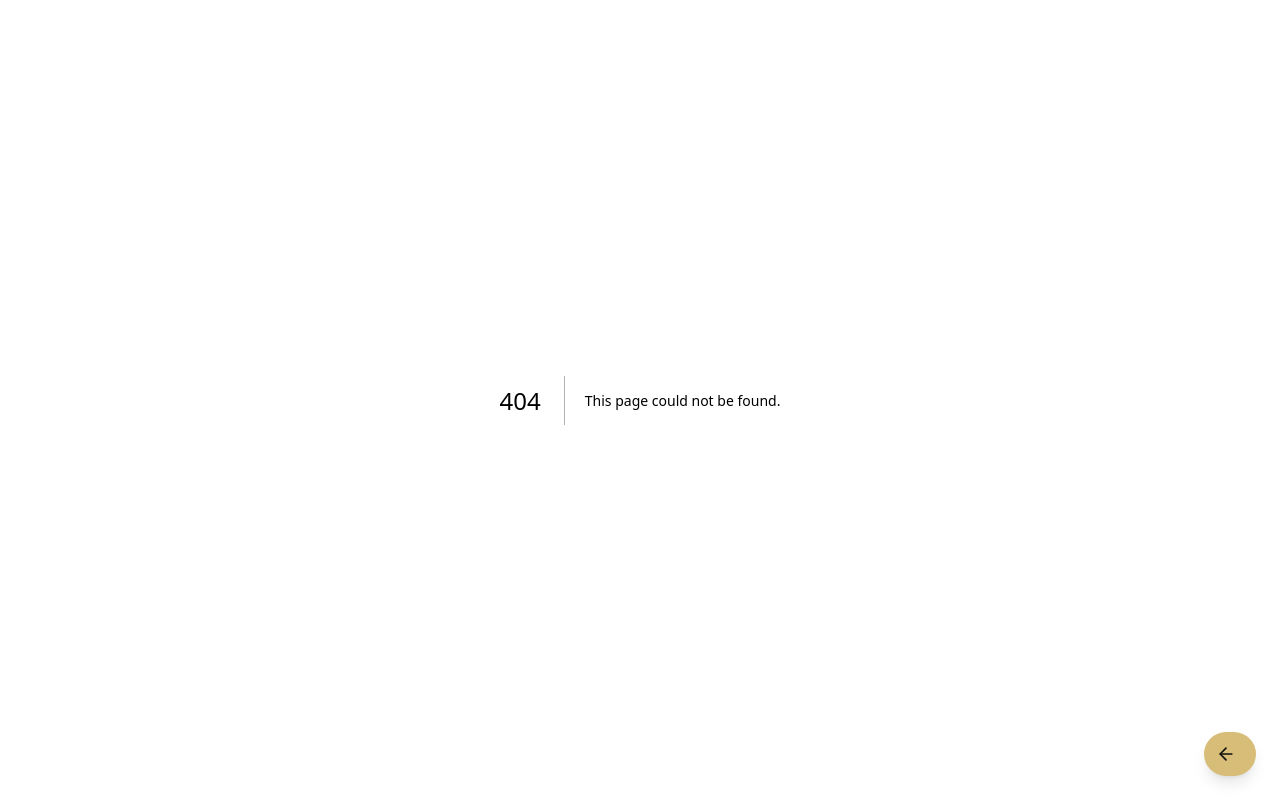
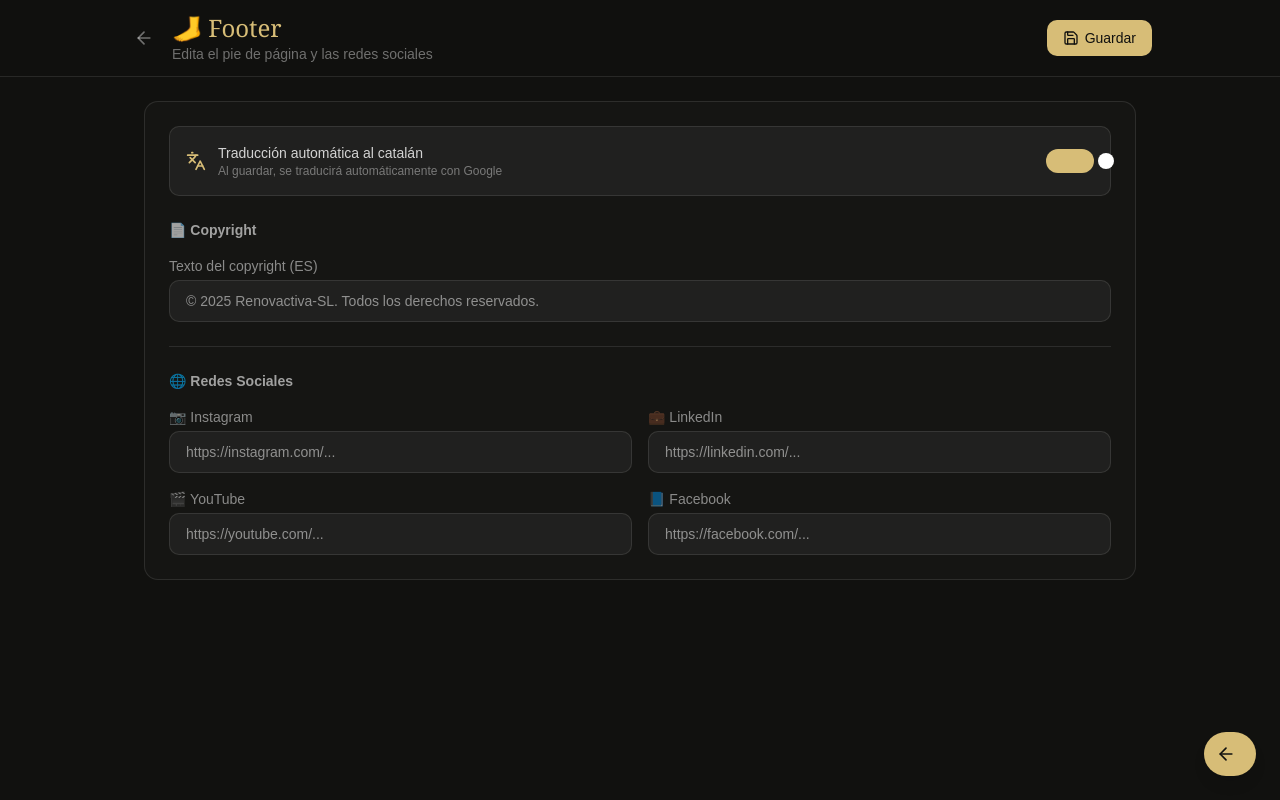
Before and after one commit to yoanybritocuba-collab/RENOVACTIVA, a Next.js app: page /admin/footer in a window 1280 px wide. Before the commit this address had no page. Built offline with nearby package versions, Linux system fonts and the light colour scheme; no server answers; the database is empty.

Commit message:
Crear editor de Footer en el admin

```diff
--- /dev/null
+++ b/app/admin/footer/page.tsx
@@ -0,0 +1,226 @@
+'use client'
+
+import { useEffect, useState } from 'react'
+import AdminSection from '@/components/admin/AdminSection'
+import { useTranslation } from '@/lib/useTranslation'
+import { Languages } from 'lucide-react'
+
+const SUPABASE_URL = 'https://izvllvunpjryeowponti.supabase.co'
+const SUPABASE_KEY = 'eyJhbGciOiJIUzI1NiIsInR5cCI6IkpXVCJ9.eyJpc3MiOiJzdXBhYmFzZSIsInJlZiI6Iml6dmxsdnVucGpyeWVvd3BvbnRpIiwicm9sZSI6ImFub24iLCJpYXQiOjE3ODg3MDgwODAsImV4cCI6MjEwNDI4NDA4MH0.T39sL0ZfR8yyP6oMl6POpXWM6067hr7jIk5oaOBBQEM'
+
+export default function FooterPage() {
+  const [loading, setLoading] = useState(true)
+  const [saving, setSaving] = useState(false)
+  const [error, setError] = useState('')
+  const [notice, setNotice] = useState('')
+  const [autoTranslate, setAutoTranslate] = useState(true)
+  const { translate } = useTranslation()
+
+  const [data, setData] = useState<any>({
+    id: '',
+    content: {
+      copyright: '',
+      social: { instagram: '', linkedin: '', youtube: '', facebook: '' },
+      translations: {
+        copyright: '',
+        social: { instagram: '', linkedin: '', youtube: '', facebook: '' }
+      }
+    }
+  })
+
+  useEffect(() => { loadData() }, [])
+
+  async function loadData() {
+    try {
+      const res = await fetch(`${SUPABASE_URL}/rest/v1/site_content?section=eq.footer&select=*`, {
+        headers: { 'apikey': SUPABASE_KEY, 'Authorization': `Bearer ${SUPABASE_KEY}` }
+      })
+      if (!res.ok) throw new Error('Error al cargar')
+      const result = await res.json()
+      if (result.length > 0) {
+        const footer = result[0]
+        setData({
+          ...footer,
+          content: {
+            ...footer.content,
+            translations: footer.content.translations || {
+              copyright: '',
+              social: { instagram: '', linkedin: '', youtube: '', facebook: '' }
+            }
+          }
+        })
+      }
+    } catch (err) { setError('Error: ' + (err as Error).message) }
+    finally { setLoading(false) }
+  }
+
+  async function saveData() {
+    setSaving(true)
+    setError('')
+    setNotice('')
+
+    try {
+      let contentToSave = { ...data.content }
+
+      if (autoTranslate) {
+        setNotice('🌐 Traduciendo al catalán...')
+
+        const translations = {
+          copyright: await translate(data.content.copyright || '', 'ca'),
+          social: {
+            instagram: data.content.social?.instagram || '',
+            linkedin: data.content.social?.linkedin || '',
+            youtube: data.content.social?.youtube || '',
+            facebook: data.content.social?.facebook || '',
+          }
+        }
+
+        contentToSave.translations = translations
+      }
+
+      const res = await fetch(`${SUPABASE_URL}/rest/v1/site_content?id=eq.${data.id}`, {
+        method: 'PATCH',
+        headers: {
+          'apikey': SUPABASE_KEY,
+          'Authorization': `Bearer ${SUPABASE_KEY}`,
+          'Content-Type': 'application/json',
+          'Prefer': 'return=minimal'
+        },
+        body: JSON.stringify({
+          content: contentToSave,
+          updated_at: new Date().toISOString()
+        })
+      })
+
+      if (!res.ok) throw new Error('Error al guardar')
+
+      setData({ ...data, content: contentToSave })
+      setNotice('✅ Footer guardado y traducido correctamente')
+    } catch (err) {
+      setError('❌ ' + (err as Error).message)
+    } finally {
+      setSaving(false)
+    }
+  }
+
+  function updateField(key: string, value: string) {
+    setData({
+      ...data,
+      content: { ...data.content, [key]: value }
+    })
+  }
+
+  function updateSocial(key: string, value: string) {
+    setData({
+      ...data,
+      content: {
+        ...data.content,
+        social: { ...data.content.social, [key]: value }
+      }
+    })
+  }
+
+  if (loading) return <div className="min-h-screen bg-[#11110f] flex items-center justify-center text-white/50">Cargando...</div>
+
+  return (
+    <AdminSection
+      title="🦶 Footer"
+      description="Edita el pie de página y las redes sociales"
+      onSave={saveData}
+      saving={saving}
+      error={error}
+      notice={notice}
+    >
+      <div className="space-y-6">
+        {/* Toggle de traducción */}
+        <div className="flex items-center justify-between bg-white/5 rounded-lg p-4 border border-white/10">
+          <div className="flex items-center gap-3">
+            <Languages className="size-5 text-[#d7bd77]" />
+            <div>
+              <p className="text-white/80 text-sm font-medium">Traducción automática al catalán</p>
+              <p className="text-white/40 text-xs">Al guardar, se traducirá automáticamente con Google</p>
+            </div>
+          </div>
+          <button
+            type="button"
+            onClick={() => setAutoTranslate(!autoTranslate)}
+            className={`relative w-12 h-6 rounded-full transition-colors ${
+              autoTranslate ? 'bg-[#d7bd77]' : 'bg-white/20'
+            }`}
+          >
+            <span
+              className={`absolute top-1 size-4 rounded-full bg-white transition-transform ${
+                autoTranslate ? 'translate-x-7' : 'translate-x-1'
+              }`}
+            />
+          </button>
+        </div>
+
+        {/* Copyright */}
+        <div className="border-b border-white/10 pb-6">
+          <h3 className="text-white/60 text-sm font-semibold mb-4">📄 Copyright</h3>
+          <div>
+            <label className="block text-white/50 text-sm mb-1">Texto del copyright (ES)</label>
+            <input
+              type="text"
+              value={data.content.copyright || ''}
+              onChange={(e) => updateField('copyright', e.target.value)}
+              className="w-full bg-white/5 border border-white/10 rounded-lg px-4 py-2.5 text-white focus:border-[#d7bd77] outline-none text-sm"
+              placeholder="© 2025 Renovactiva-SL. Todos los derechos reservados."
+            />
+            {data.content.translations?.copyright && (
+              <p className="text-white/40 text-xs mt-1">🇨🇦 {data.content.translations.copyright}</p>
+            )}
+          </div>
+        </div>
+
+        {/* Redes sociales */}
+        <div>
+          <h3 className="text-white/60 text-sm font-semibold mb-4">🌐 Redes Sociales</h3>
+          <div className="grid grid-cols-1 sm:grid-cols-2 gap-4">
+            <div>
+              <label className="block text-white/50 text-sm mb-1">📷 Instagram</label>
+              <input
+                type="text"
+                value={data.content.social?.instagram || ''}
+                onChange={(e) => updateSocial('instagram', e.target.value)}
+                className="w-full bg-white/5 border border-white/10 rounded-lg px-4 py-2.5 text-white focus:border-[#d7bd77] outline-none text-sm"
+                placeholder="https://instagram.com/..."
+              />
+            </div>
+            <div>
+              <label className="block text-white/50 text-sm mb-1">💼 LinkedIn</label>
+              <input
+                type="text"
+                value={data.content.social?.linkedin || ''}
+                onChange={(e) => updateSocial('linkedin', e.target.value)}
+                className="w-full bg-white/5 border border-white/10 rounded-lg px-4 py-2.5 text-white focus:border-[#d7bd77] outline-none text-sm"
+                placeholder="https://linkedin.com/..."
+              />
+            </div>
+            <div>
+              <label className="block text-white/50 text-sm mb-1">🎬 YouTube</label>
+              <input
+                type="text"
+                value={data.content.social?.youtube || ''}
+                onChange={(e) => updateSocial('youtube', e.target.value)}
+                className="w-full bg-white/5 border border-white/10 rounded-lg px-4 py-2.5 text-white focus:border-[#d7bd77] outline-none text-sm"
+                placeholder="https://youtube.com/..."
+              />
+            </div>
+            <div>
+              <label className="block text-white/50 text-sm mb-1">📘 Facebook</label>
+              <input
+                type="text"
+                value={data.content.social?.facebook || ''}
+                onChange={(e) => updateSocial('facebook', e.target.value)}
+                className="w-full bg-white/5 border border-white/10 rounded-lg px-4 py-2.5 text-white focus:border-[#d7bd77] outline-none text-sm"
+                placeholder="https://facebook.com/..."
+              />
+            </div>
+          </div>
+        </div>
+      </div>
+    </AdminSection>
+  )
+}
```
